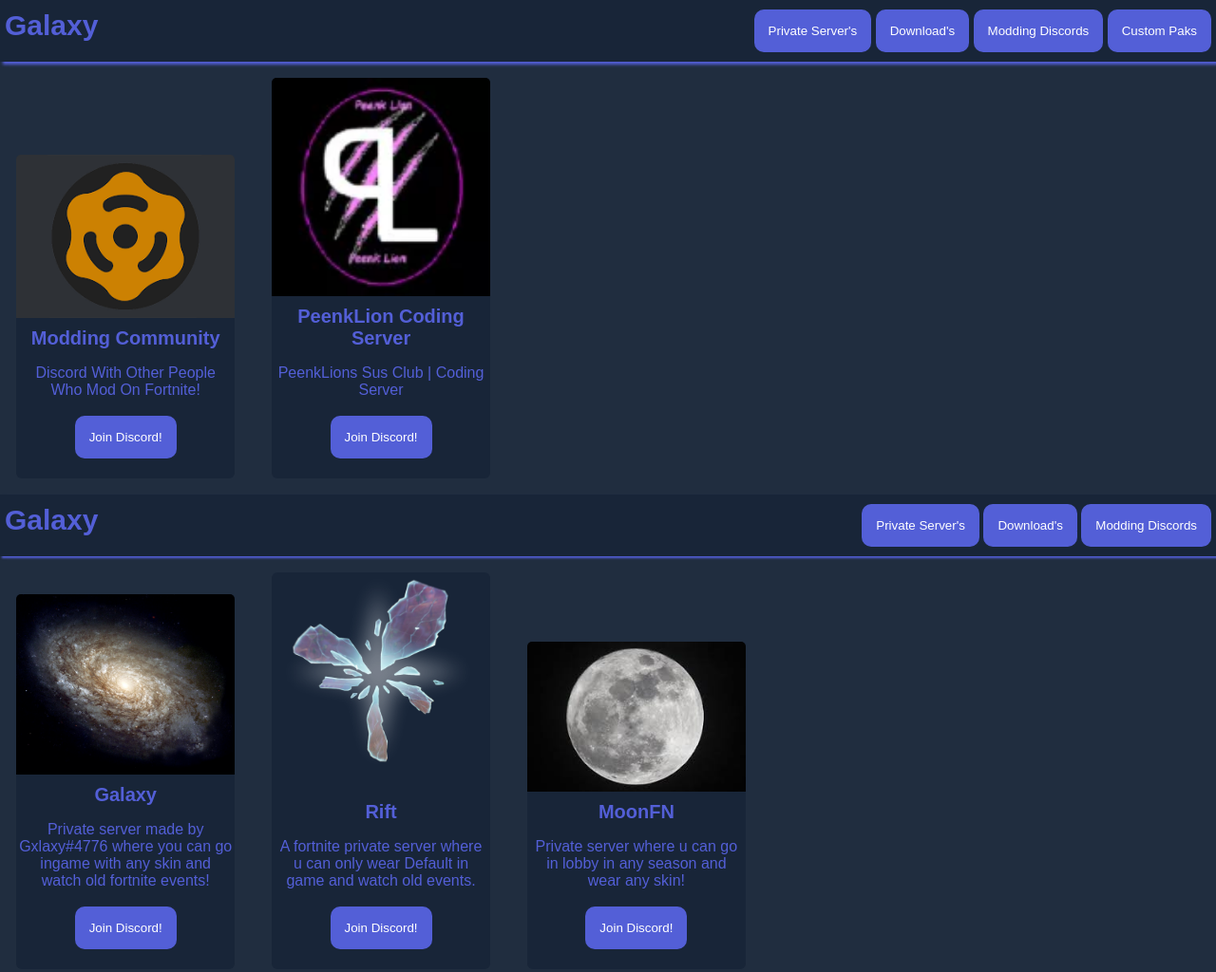
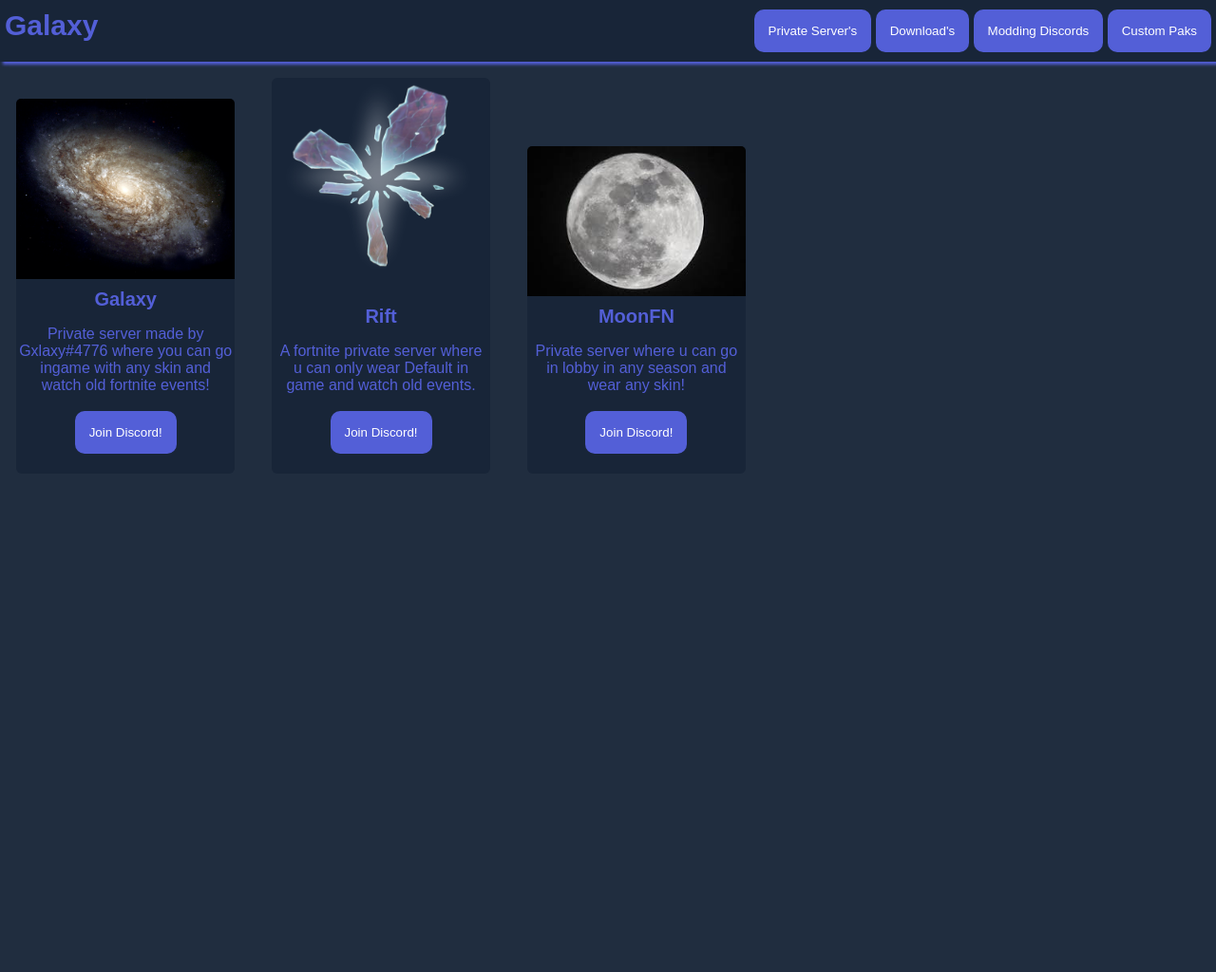
Before and after one commit to OS20dusty28/apisite, a plain HTML site: page index.html in a window 1280 px wide. Shown: the whole page at 95% size. After the commit the page ends 800 px from the top, so only its background shows below. Drawn offline with Linux system fonts and the light colour scheme.

Commit message:
Update index.html

```diff
--- a/index.html
+++ b/index.html
@@ -1,13 +1,4 @@
 
-
-<!DOCTYPE html>
-<html lang="en">
-<head>
-   <meta charset="UTF-8">
-   <link rel="icon" href="items/assets/images/g4-logo.png"  type="image/icon type">
-   <link rel="stylesheet" type="text/css" href="items/assets/css/main.css">
-   <meta name="viewport" content="width=device-width, initial-scale=1.0">
-   <title>Galaxy
 
 <!DOCTYPE html>
 <html lang="en">
@@ -24,55 +15,6 @@
          <a href="other.html"> <button class="button">Download's</button> </a>
          <a href="discords.html"> <button class="button">Modding Discords</button> </a>
          <a href="custompaks.html"> <button class="button">Custom Paks</button> </a>
-      </div>
-   </div>
-</head>
-<body>
-
-   <div class="item">
-      <div class="image">
-         <img src="items/assets/images/images.png">
-      </div>
-      <div class="title">
-       <h1>Modding Community</h1>
-      </div>
-
-      <div class="Description">
-         <p>Discord With Other People Who Mod On Fortnite!</p>
-         <br>
-         <a class="link" href="https://discord.gg/82rNpA7xVc"> <button class="button">Join Discord!</button> </a>
-         <br>
-         <br>
-      </div>
-   </div>
-
-   <div class="item">
-      <div class="image">
-         <img src="items/assets/images/peenk.png">
-      </div>
-      <div class="title">
-       <h1>PeenkLion Coding Server</h1>
-      </div>
-
-      <div class="Description">
-         <p>PeenkLions Sus Club | Coding Server</p>
-         <br>
-         <a class="link" href="https://discord.gg/Q2waDYQyYQ"> <button class="button">Join Discord!</button> </a>
-         <br>
-         <br>
-      </div>
-   </div>
-
-      </div>
-   </div>
-</body>
-</html></title>
-   <div class="header">
-      <h2 class="h2">Galaxy</h2>
-      <div class="header-right">
-         <a href="index.html"> <button class="button">Private Server's</button> </a>
-         <a href="other.html"> <button class="button">Download's</button> </a>
-         <a href="discords.html"> <button class="button">Modding Discords</button> </a>
       </div>
    </div>
 </head>
```
